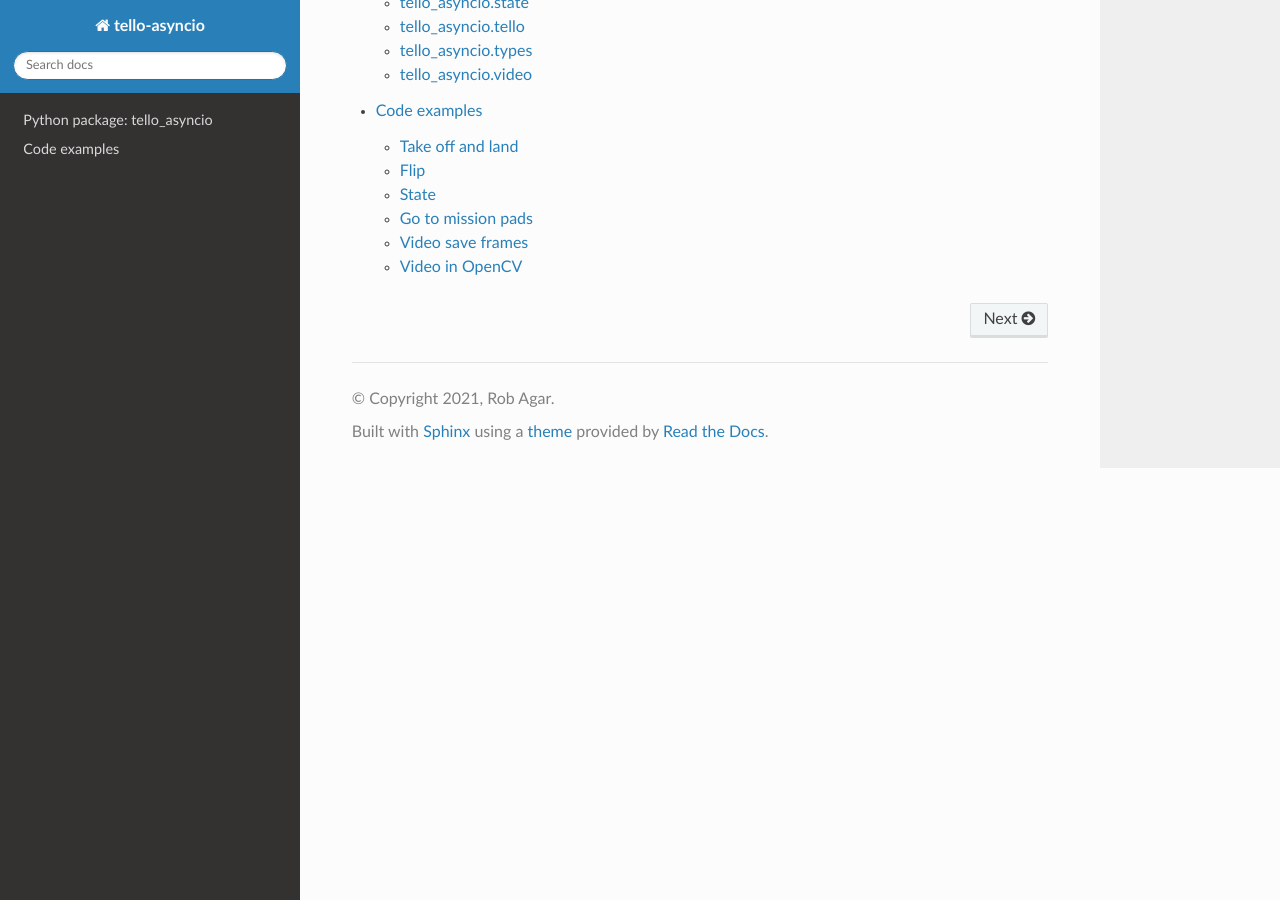
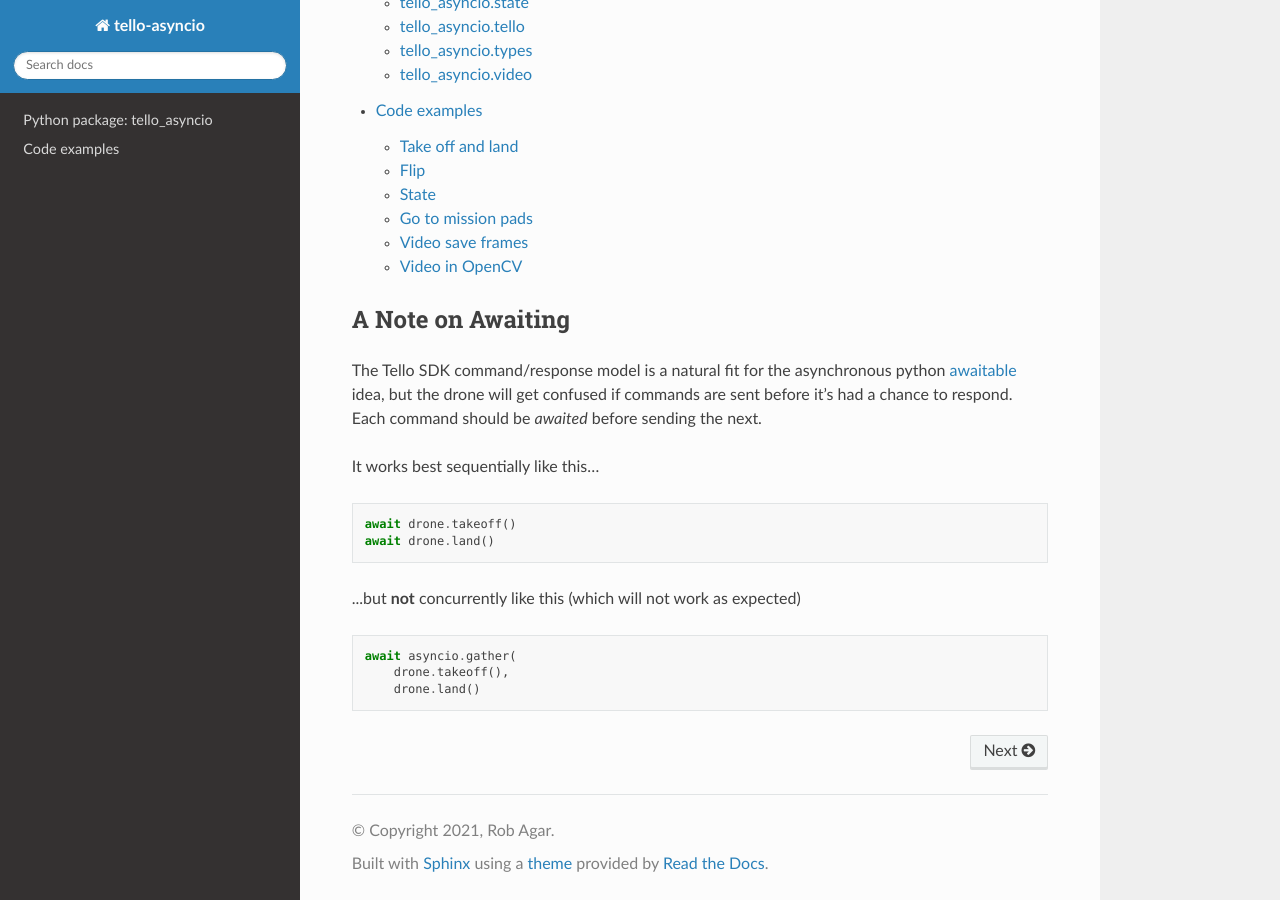
Before and after one commit to robagar/tello-asyncio, a Sphinx documentation site: the page built from docs/index.rst, in a window 1280 px wide and 900 px high, scrolled down 730 px. Built offline with Sphinx 7.4.7 and the Read the Docs theme 2.0.0, drawn with Linux system fonts in a browser that asks for light colours.

Commit message:
note on await

```diff
--- a/docs/index.rst
+++ b/docs/index.rst
@@ -34,3 +34,23 @@ Requires Python 3.6+. Developed and tested with Python 3.9.4 in Mac OS and 3.6.9
 
    modules
    examples
+
+A Note on Awaiting
+------------------
+
+The Tello SDK command/response model is a natural fit for the asynchronous python `awaitable <https://docs.python.org/3/library/asyncio-task.html#awaitables>`_ idea, but the drone will get confused if commands are sent before it's had a chance to respond. Each command should be *awaited* before sending the next.
+
+It works best sequentially like this...
+
+.. code-block:: python
+
+    await drone.takeoff()
+    await drone.land()
+
+\...but **not** concurrently like this (which will not work as expected)
+
+.. code-block:: python
+
+    await asyncio.gather(
+        drone.takeoff(),
+        drone.land()
```
Also changed, not shown: README.md (+18 -0 lines).
